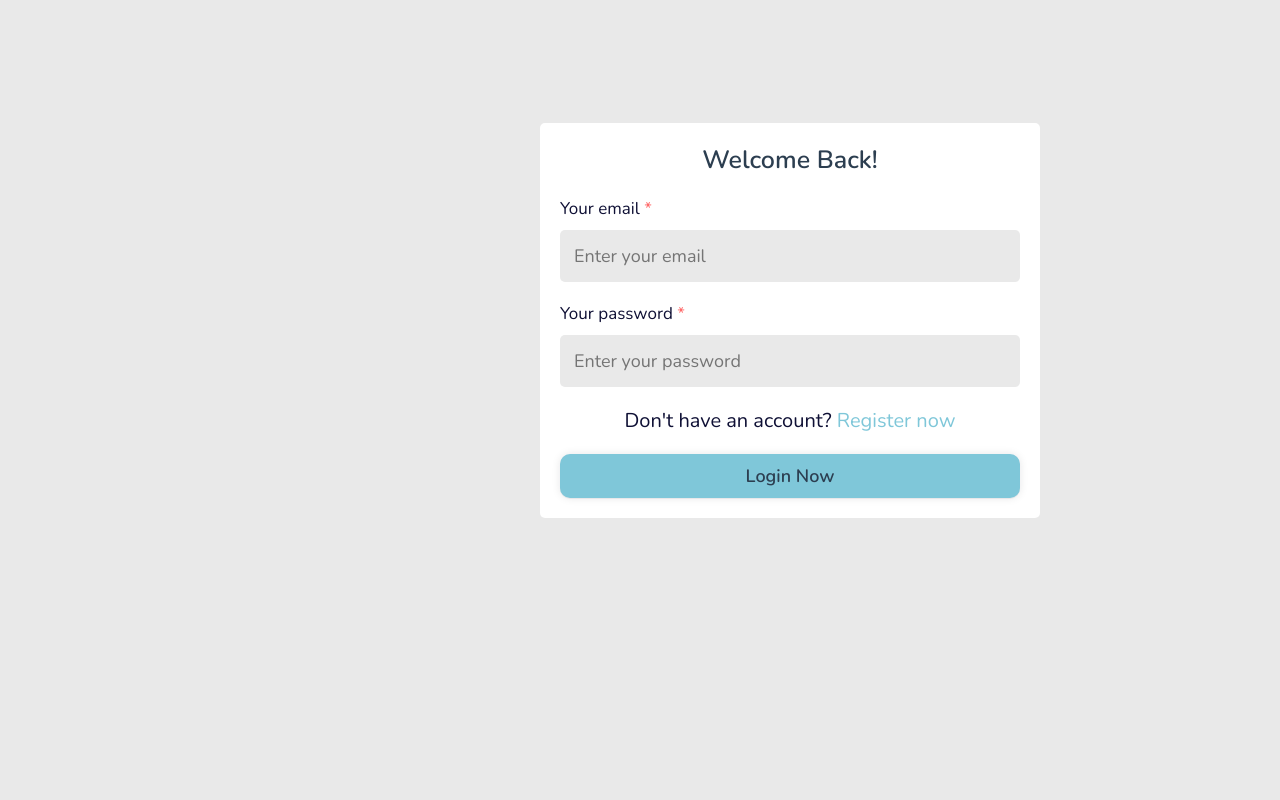
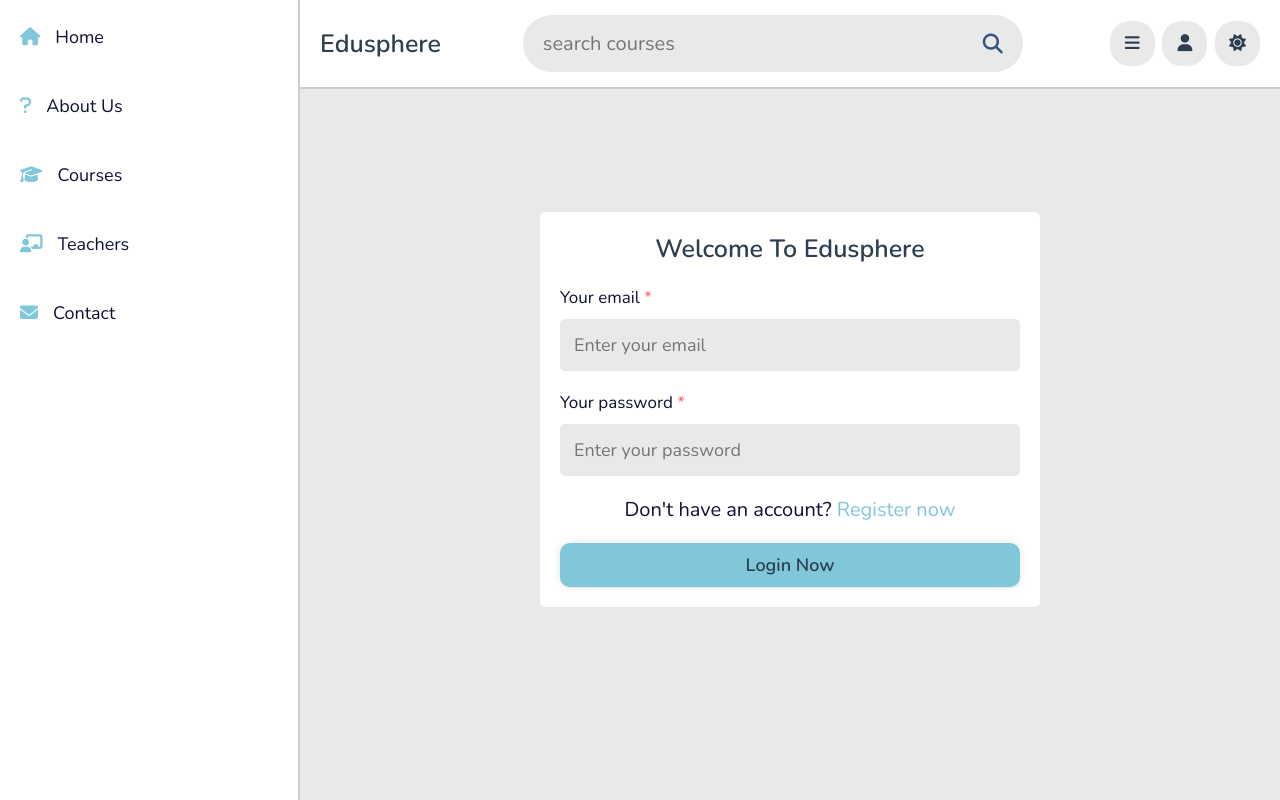
Before and after one commit to AV2897/edu, a PHP site: page /login.html in a window 1280 px wide. Run offline with PHP 8.4, Linux system fonts and the light colour scheme.

Commit message:
update Login Page

```diff
--- a/css/style.css
+++ b/css/style.css
@@ -1370,7 +1370,6 @@ section {
 .form-container .login {
    width: 50rem;
 }
-
 .form-container .register {
    width: 80rem;
    flex-direction: row;
--- a/home.html
+++ b/home.html
@@ -42,7 +42,7 @@
                <a href="login.html" class="option-btn">Login</a>
                <a href="register.html" class="option-btn">Register</a>
             </div>
-            <a href="components/user_logout.html" onclick="return confirm('logout from this website?');"
+            <a href="login.html" onclick="return confirm('logout from this website?');"
                class="delete-btn">Logout</a>
             <!-- <h3>Please Login or Register</h3>
             <div class="flex-btn">
--- a/login.html
+++ b/login.html
@@ -1,28 +1,66 @@
 <!DOCTYPE html>
 <html lang="en">
+
 <head>
    <meta charset="UTF-8">
    <meta http-equiv="X-UA-Compatible" content="IE=edge">
    <meta name="viewport" content="width=device-width, initial-scale=1.0">
    <title>Home</title>
 
-   <!-- Font Awesome CDN link -->
    <link rel="stylesheet" href="https://cdnjs.cloudflare.com/ajax/libs/font-awesome/6.2.0/css/all.min.css">
 
-   <!-- Custom CSS file link -->
    <link rel="stylesheet" href="css/style.css">
 </head>
+
 <body>
+   <header class="header">
+
+      <section class="flex">
+
+         <a href="home.html" class="logo">Edusphere</a>
+
+         <form action="search_course.html" method="post" class="search-form">
+            <input type="text" name="search_course" placeholder="search courses" required maxlength="100">
+            <button type="submit" class="fas fa-search" name="search_course_btn"></button>
+         </form>
+
+         <div class="icons">
+            <div id="menu-btn" class="fas fa-bars"></div>
+            <div id="search-btn" class="fas fa-search"></div>
+            <div id="user-btn" class="fas fa-user"></div>
+            <div id="toggle-btn" class="fas fa-sun"></div>
+         </div>
+
+
+      </section>
+
+   </header>
+
+   <div class="side-bar">
+
+      <div class="close-side-bar">
+         <i><span class="fas fa-times"></span></i>
+      </div>
+
+      <nav class="navbar">
+         <a href="home.html"><i class="fas fa-home"></i><span>Home</span></a>
+         <a href="about.html"><i class="fas fa-question"></i><span>About Us</span></a>
+         <a href="courses.html"><i class="fas fa-graduation-cap"></i><span>Courses</span></a>
+         <a href="teachers.html"><i class="fas fa-chalkboard-user"></i><span>Teachers</span></a>
+         <a href="contact.html"><i class="fas fa-envelope"></i><span>Contact</span></a>
+      </nav>
+
+   </div>
 
    <section class="form-container">
 
       <form action="" method="post" enctype="multipart/form-data" class="login">
-      <h3>Welcome back!</h3>
+         <h3>Welcome To Edusphere</h3>
          <p>Your email <span>*</span></p>
          <input type="email" name="email" placeholder="Enter your email" maxlength="50" required class="box">
          <p>Your password <span>*</span></p>
          <input type="password" name="pass" placeholder="Enter your password" maxlength="20" required class="box">
-      <p class="link">Don't have an account? <a href="register.php">Register now</a></p>
+         <p class="link">Don't have an account? <a href="register.html">Register now</a></p>
          <input type="submit" name="submit" value="Login now" class="btn">
       </form>
 
@@ -32,4 +70,5 @@
    <script src="js/script.js"></script>
 
 </body>
+
 </html>
--- a/watch_video.html
+++ b/watch_video.html
@@ -140,7 +140,7 @@
 
 
       <div class="show-comments">
-         <div class="box" style="">
+         <div class="box">
             <div class="user">
                <img src="uploaded_files/" alt="">
                <div>
```
Also changed, not shown: register.html (+0 -26 lines). Lines whose indentation alone changed are shown as unchanged.
